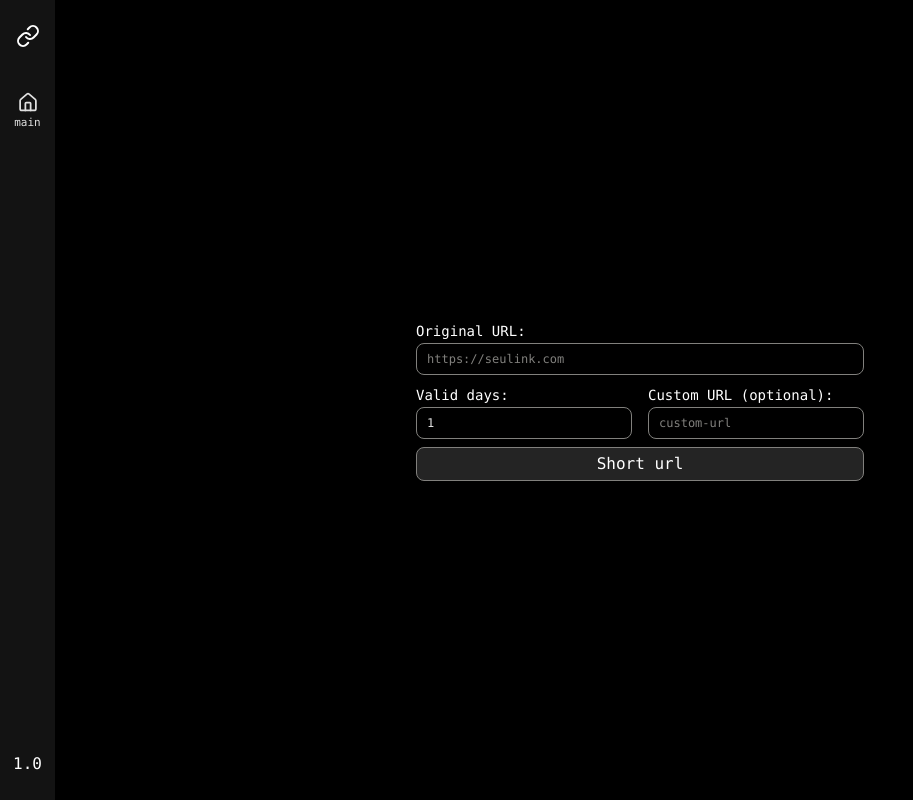
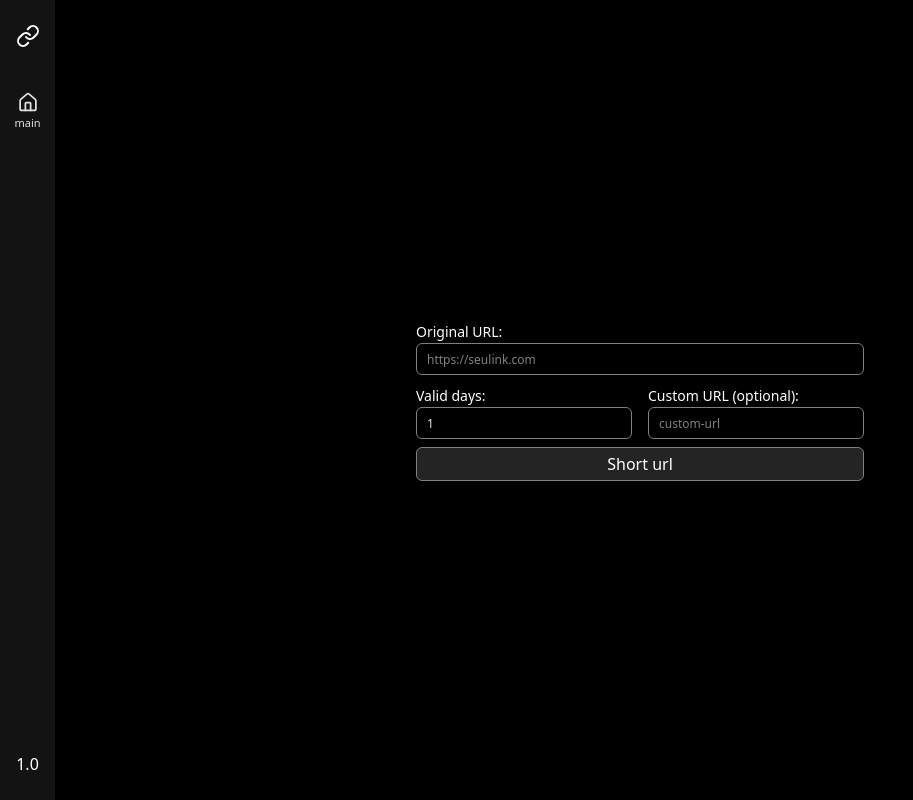
Before and after one commit to eduardo-lucio/url_shortener, a React (Vite) app in the folder frontend/: page / in a window 1280 px wide. Shown: the whole page, without its empty margins (0-913 px from the left). Built offline with nearby package versions, Linux system fonts and the light colour scheme; no server answers.

Commit message:
fix: vercel fixes

```diff
--- a/frontend/src/index.css
+++ b/frontend/src/index.css
@@ -1,89 +1,59 @@
-@import "tw-animate-css";
-@import "shadcn/tailwind.css";
-@import "@fontsource-variable/jetbrains-mono";
 @tailwind base;
 @tailwind components;
 @tailwind utilities;
 
 @layer base {
-  .theme {
-    --font-heading: var(--font-mono);
-    --font-mono: 'JetBrains Mono Variable', monospace
+  :root {
+    --background: 0 0% 100%;
+    --foreground: 240 10% 3.9%;
+    --card: 0 0% 100%;
+    --card-foreground: 240 10% 3.9%;
+    --popover: 0 0% 100%;
+    --popover-foreground: 240 10% 3.9%;
+    --primary: 240 5.9% 10%;
+    --primary-foreground: 0 0% 98%;
+    --secondary: 240 4.8% 95.9%;
+    --secondary-foreground: 240 5.9% 10%;
+    --muted: 240 4.8% 95.9%;
+    --muted-foreground: 240 3.8% 46.1%;
+    --accent: 240 4.8% 95.9%;
+    --accent-foreground: 240 5.9% 10%;
+    --destructive: 0 84.2% 60.2%;
+    --destructive-foreground: 0 0% 98%;
+    --border: 240 5.9% 90%;
+    --input: 240 5.9% 90%;
+    --ring: 240 5.9% 10%;
+    --radius: 0.5rem;
   }
-  :root {
-    --background: oklch(1 0 0);
-    --foreground: oklch(0.145 0 0);
-    --card: oklch(1 0 0);
-    --card-foreground: oklch(0.145 0 0);
-    --popover: oklch(1 0 0);
-    --popover-foreground: oklch(0.145 0 0);
-    --primary: oklch(0.205 0 0);
-    --primary-foreground: oklch(0.985 0 0);
-    --secondary: oklch(0.97 0 0);
-    --secondary-foreground: oklch(0.205 0 0);
-    --muted: oklch(0.97 0 0);
-    --muted-foreground: oklch(0.556 0 0);
-    --accent: oklch(0.97 0 0);
-    --accent-foreground: oklch(0.205 0 0);
-    --destructive: oklch(0.577 0.245 27.325);
-    --border: oklch(0.922 0 0);
-    --input: oklch(0.922 0 0);
-    --ring: oklch(0.708 0 0);
-    --chart-1: oklch(0.87 0 0);
-    --chart-2: oklch(0.556 0 0);
-    --chart-3: oklch(0.439 0 0);
-    --chart-4: oklch(0.371 0 0);
-    --chart-5: oklch(0.269 0 0);
-    --radius: 0.625rem;
-    --sidebar: oklch(0.985 0 0);
-    --sidebar-foreground: oklch(0.145 0 0);
-    --sidebar-primary: oklch(0.205 0 0);
-    --sidebar-primary-foreground: oklch(0.985 0 0);
-    --sidebar-accent: oklch(0.97 0 0);
-    --sidebar-accent-foreground: oklch(0.205 0 0);
-    --sidebar-border: oklch(0.922 0 0);
-    --sidebar-ring: oklch(0.708 0 0)
+
+  .dark {
+    --background: 240 10% 3.9%;
+    --foreground: 0 0% 98%;
+    --card: 240 10% 3.9%;
+    --card-foreground: 0 0% 98%;
+    --popover: 240 10% 3.9%;
+    --popover-foreground: 0 0% 98%;
+    --primary: 0 0% 98%;
+    --primary-foreground: 240 5.9% 10%;
+    --secondary: 240 3.7% 15.9%;
+    --secondary-foreground: 0 0% 98%;
+    --muted: 240 3.7% 15.9%;
+    --muted-foreground: 240 5% 64.9%;
+    --accent: 240 3.7% 15.9%;
+    --accent-foreground: 0 0% 98%;
+    --destructive: 0 62.8% 30.6%;
+    --destructive-foreground: 0 0% 98%;
+    --border: 240 3.7% 15.9%;
+    --input: 240 3.7% 15.9%;
+    --ring: 240 4.9% 83.9%;
   }
-  .dark {
-    --background: oklch(0.145 0 0);
-    --foreground: oklch(0.985 0 0);
-    --card: oklch(0.205 0 0);
-    --card-foreground: oklch(0.985 0 0);
-    --popover: oklch(0.205 0 0);
-    --popover-foreground: oklch(0.985 0 0);
-    --primary: oklch(0.922 0 0);
-    --primary-foreground: oklch(0.205 0 0);
-    --secondary: oklch(0.269 0 0);
-    --secondary-foreground: oklch(0.985 0 0);
-    --muted: oklch(0.269 0 0);
-    --muted-foreground: oklch(0.708 0 0);
-    --accent: oklch(0.269 0 0);
-    --accent-foreground: oklch(0.985 0 0);
-    --destructive: oklch(0.704 0.191 22.216);
-    --border: oklch(1 0 0 / 10%);
-    --input: oklch(1 0 0 / 15%);
-    --ring: oklch(0.556 0 0);
-    --chart-1: oklch(0.87 0 0);
-    --chart-2: oklch(0.556 0 0);
-    --chart-3: oklch(0.439 0 0);
-    --chart-4: oklch(0.371 0 0);
-    --chart-5: oklch(0.269 0 0);
-    --sidebar: oklch(0.205 0 0);
-    --sidebar-foreground: oklch(0.985 0 0);
-    --sidebar-primary: oklch(0.488 0.243 264.376);
-    --sidebar-primary-foreground: oklch(0.985 0 0);
-    --sidebar-accent: oklch(0.269 0 0);
-    --sidebar-accent-foreground: oklch(0.985 0 0);
-    --sidebar-border: oklch(1 0 0 / 10%);
-    --sidebar-ring: oklch(0.556 0 0)
-  }
+}
+
+@layer base {
   * {
     @apply border-border;
   }
   body {
     @apply bg-background text-foreground;
   }
-  html {
-    @apply font-mono;
-  }
 }
```
